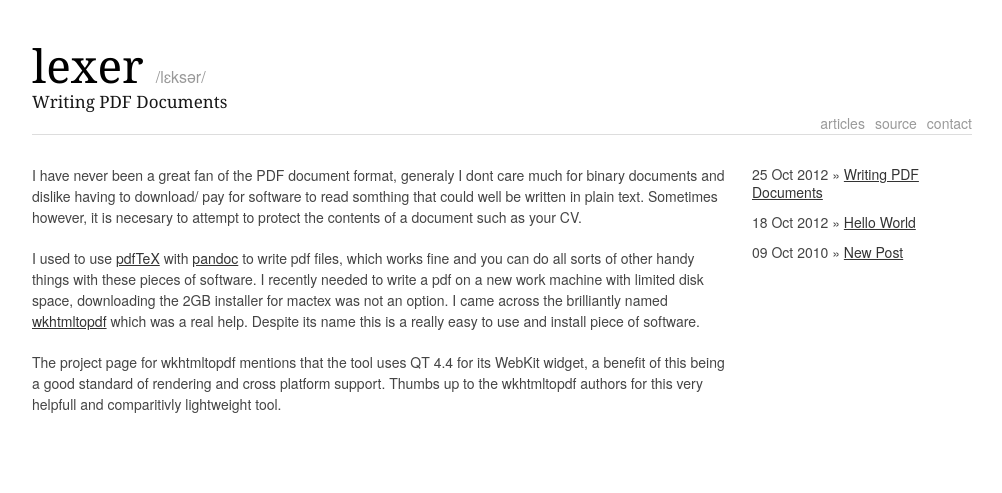
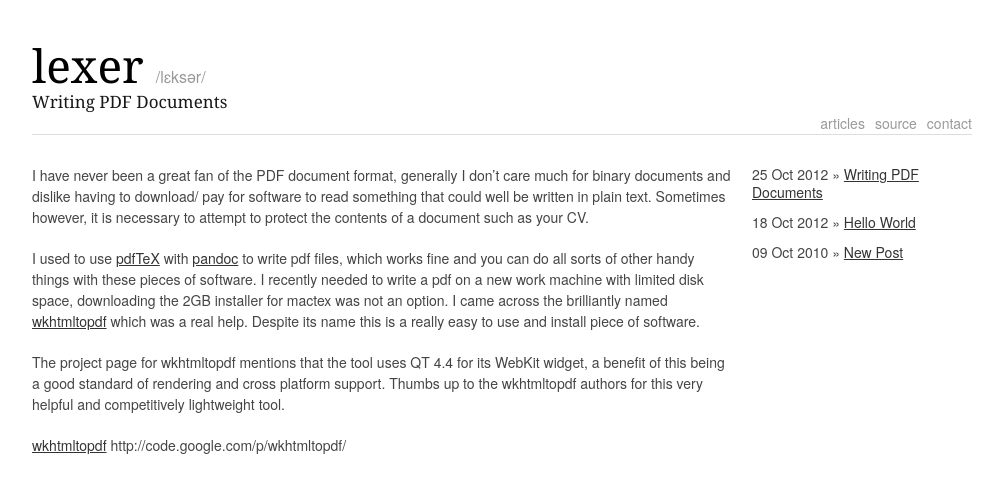
Before and after one commit to cullenr/cullenr.github.com, a Jekyll site: the page built from _posts/2012-10-25-writing-pdf-documents.md, in a window 1280 px wide. Shown: the top 493 px of the page, without its empty margins (138-1140 px from the left). Built offline with Jekyll 4.4.1, drawn with Linux system fonts in a browser that asks for light colours.

Commit message:
corrected terrible spellz

```diff
--- a/_posts/2012-10-25-writing-pdf-documents.md
+++ b/_posts/2012-10-25-writing-pdf-documents.md
@@ -3,8 +3,10 @@ title: Writing PDF Documents
 layout: post
 ---
 
-I have never been a great fan of the PDF document format, generaly I dont care much for binary documents and dislike having to download/ pay for software to read somthing that could well be written in plain text. Sometimes however, it is necesary to attempt to protect the contents of a document such as your CV.
+I have never been a great fan of the PDF document format, generally I don't care much for binary documents and dislike having to download/ pay for software to read something that could well be written in plain text. Sometimes however, it is necessary to attempt to protect the contents of a document such as your CV.
 
 I used to use [pdfTeX](http://www.tug.org/applications/pdftex/) with [pandoc](http://johnmacfarlane.net/pandoc/) to write pdf files, which works fine and you can do all sorts of other handy things with these pieces of software. I recently needed to write a pdf on a new work machine with limited disk space, downloading the 2GB installer for mactex was not an option. I came across the brilliantly named [wkhtmltopdf](http://code.google.com/p/wkhtmltopdf/) which was a real help. Despite its name this is a really easy to use and install piece of software.
 
-The project page for wkhtmltopdf mentions that the tool uses QT 4.4 for its WebKit widget, a benefit of this being a good standard of rendering and cross platform support. Thumbs up to the wkhtmltopdf authors for this very helpfull and comparitivly lightweight tool.
+The project page for wkhtmltopdf mentions that the tool uses QT 4.4 for its WebKit widget, a benefit of this being a good standard of rendering and cross platform support. Thumbs up to the wkhtmltopdf authors for this very helpful and competitively lightweight tool.
+
+[wkhtmltopdf](http://code.google.com/p/wkhtmltopdf/) http://code.google.com/p/wkhtmltopdf/
```
